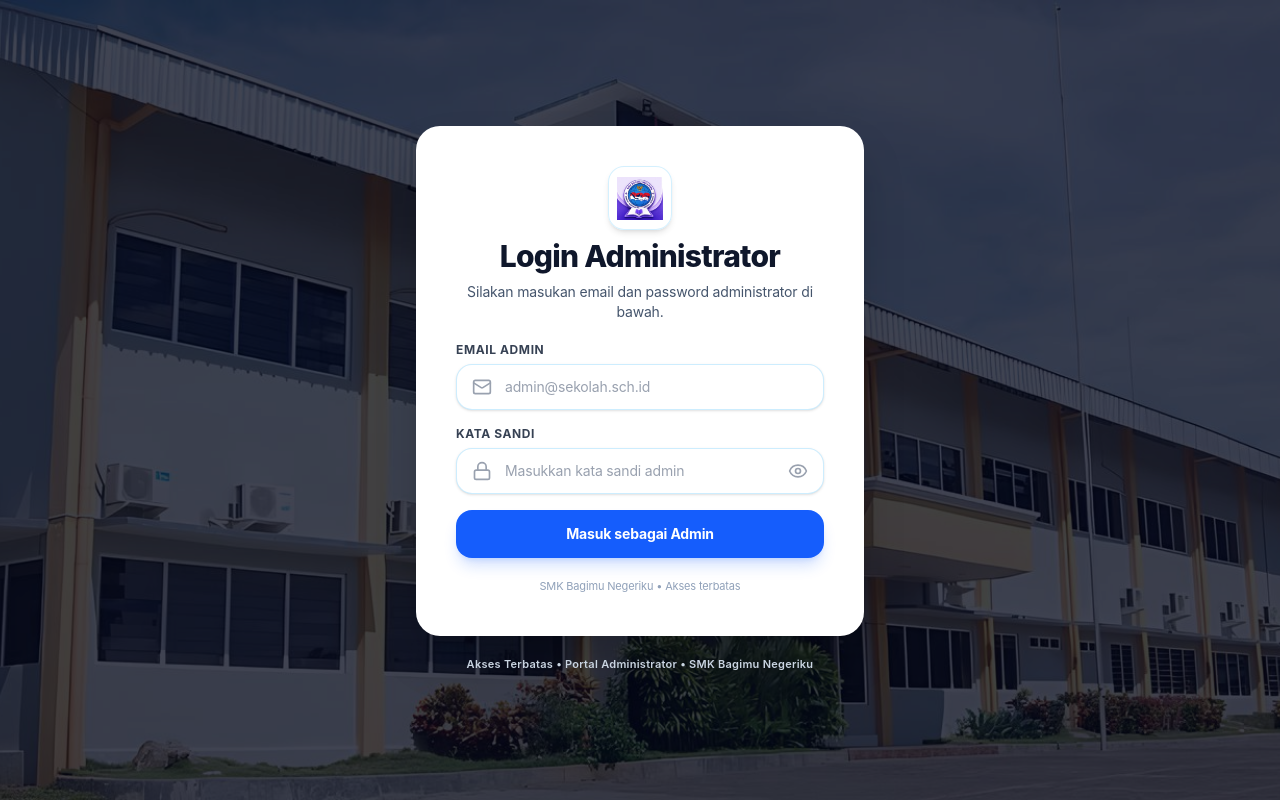
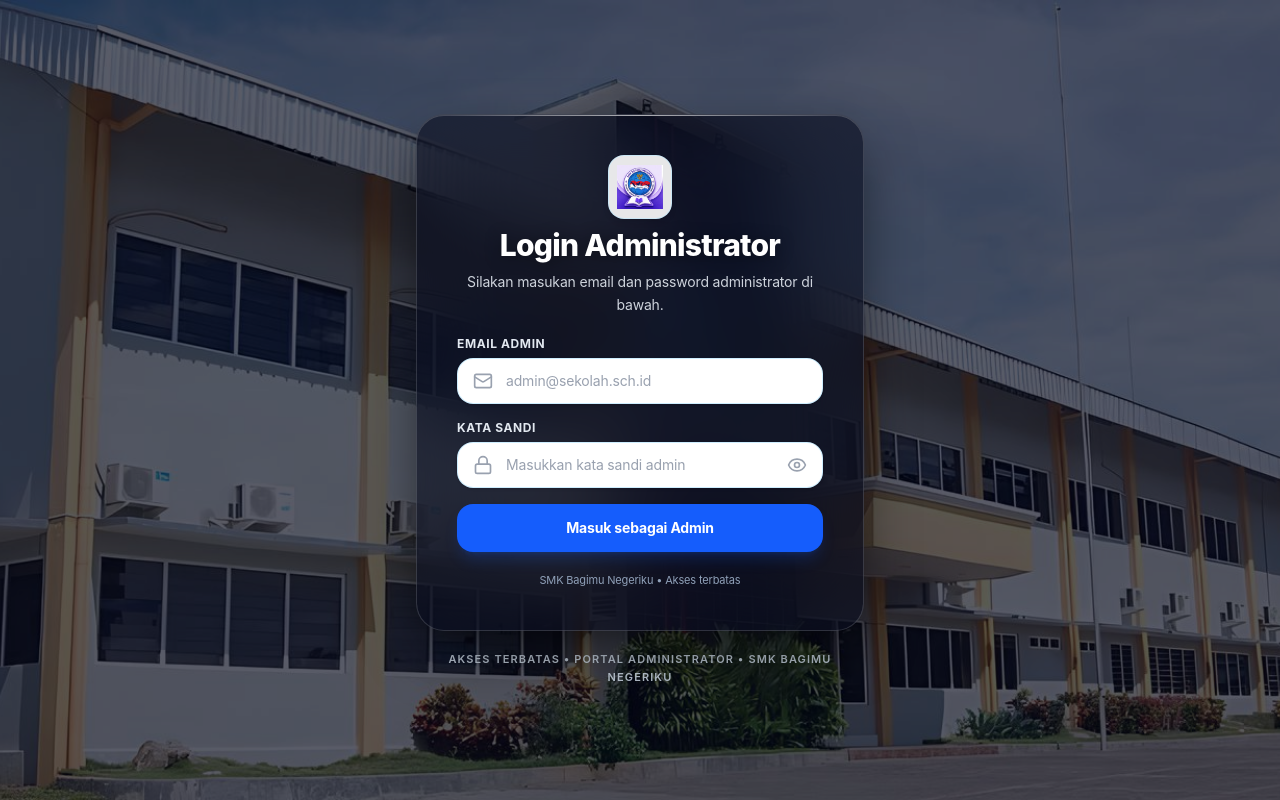
Before and after one commit to rodvin784-commits/SMS-Website-vin, a Next.js app: page /admin/login in a window 1280 px wide. Built offline with nearby package versions, Linux system fonts and the light colour scheme; no server answers.

Commit message:
feat(web): login kartu kaca gelap + AuthLayout bersama + labelClassName IconInput

```diff
--- a/app/admin/login/page.tsx
+++ b/app/admin/login/page.tsx
@@ -54,14 +54,14 @@ export default function AdminLoginPage() {
       <div className="space-y-5">
         <div className="text-center space-y-2">
           <Logo src="/gambar3.png" alt="Logo Sekolah" size={56} />
-          <h1 className="text-2xl sm:text-3xl font-extrabold tracking-tight text-slate-900">Login Administrator</h1>
-          <p className="text-xs sm:text-sm text-slate-600">Silakan masukan email dan password administrator di bawah.</p>
+          <h1 className="text-2xl sm:text-3xl font-extrabold tracking-tight text-white drop-shadow-[0_2px_8px_rgba(0,0,0,0.4)]">Login Administrator</h1>
+          <p className="text-xs sm:text-sm leading-relaxed text-slate-200/90">Silakan masukan email dan password administrator di bawah.</p>
         </div>
         {showError && error && <FeedbackMessage type="error" message={error} />}
         <form onSubmit={handleLogin} className="space-y-4">
-          <IconInput type="email" label="Email Admin" placeholder="admin@sekolah.sch.id" value={email} onChange={e => setEmail(e.target.value)} required />
+          <IconInput type="email" label="Email Admin" labelClassName="text-slate-200" placeholder="admin@sekolah.sch.id" value={email} onChange={e => setEmail(e.target.value)} required />
           <div>
-            <label className="block text-xs font-bold uppercase tracking-wider text-gray-700 mb-1.5">Kata Sandi</label>
+            <label className="block text-xs font-bold uppercase tracking-wider text-slate-200 mb-1.5">Kata Sandi</label>
             <IconInput type="password" placeholder="Masukkan kata sandi admin" value={password} onChange={e => setPassword(e.target.value)} required />
           </div>
           <Button type="submit" loading={loading} fullWidth size="lg">{loading ? 'Memproses...' : 'Masuk sebagai Admin'}</Button>
--- a/app/login/page.tsx
+++ b/app/login/page.tsx
@@ -121,10 +121,10 @@ export default function LoginPage() {
         {/* Header */}
         <div className="text-center space-y-2">
           <Logo src="/gambar3.png" alt="Logo Sekolah" size={64} />
-          <h1 className="text-2xl sm:text-3xl font-extrabold tracking-tight text-gray-900">
+          <h1 className="text-2xl sm:text-3xl font-extrabold tracking-tight text-white drop-shadow-[0_2px_8px_rgba(0,0,0,0.4)]">
             Login Guru
           </h1>
-          <p className="text-xs sm:text-sm text-gray-800">
+          <p className="text-xs sm:text-sm leading-relaxed text-slate-200/90">
             Silakan masukan email dan password guru anda di bawah.
           </p>
         </div>
@@ -140,6 +140,7 @@ export default function LoginPage() {
             <IconInput
               type="email"
               label="Alamat Email"
+              labelClassName="text-slate-200"
               placeholder="nama@email.com"
               value={email}
               onChange={(e) => setEmail(e.target.value)}
@@ -148,7 +149,7 @@ export default function LoginPage() {
           </div>
 
           <div>
-            <label className="block text-xs font-bold uppercase tracking-wider text-gray-700 mb-1.5">
+            <label className="block text-xs font-bold uppercase tracking-wider text-slate-200 mb-1.5">
               Kata Sandi
             </label>
             <IconInput
@@ -158,7 +159,7 @@ export default function LoginPage() {
               onChange={(e) => setPassword(e.target.value)}
               required
             />
-            <p className="text-xs font-semibold text-gray-500 mt-1.5 text-right" title="Hubungi admin sekolah untuk reset kata sandi">
+            <p className="text-xs font-semibold text-slate-300 mt-2 text-right transition-colors hover:text-white" title="Hubungi admin sekolah untuk reset kata sandi">
               Lupa? Hubungi admin
             </p>
           </div>
--- a/components/auth/AuthLayout.tsx
+++ b/components/auth/AuthLayout.tsx
@@ -22,12 +22,15 @@ export default function AuthLayout({ children, badge }: Props) {
         sizes="100vw"
         className="object-cover"
       />
-      <div className="absolute inset-0 bg-slate-950/75" />
+      <div className="absolute inset-0 bg-slate-950/65" />
       <div className="relative w-full max-w-md">
-        <div className="rounded-3xl bg-white p-8 shadow-2xl sm:p-10">
+        {/* Kartu kaca gelap (rekomendasi): kontras stabil di atas foto terang */}
+        <div className="relative overflow-hidden rounded-[28px] border border-white/15 bg-slate-950/55 p-8 shadow-[0_24px_60px_-12px_rgba(0,0,0,0.65),inset_0_1px_0_rgba(255,255,255,0.18)] backdrop-blur-2xl sm:p-10">
+          {/* Kilau halus di atas kartu */}
+          <div className="pointer-events-none absolute inset-x-8 top-0 h-px bg-gradient-to-r from-transparent via-white/60 to-transparent" />
           {children}
         </div>
-        <p className="mt-5 text-center text-[11px] font-semibold tracking-wide text-slate-300">
+        <p className="mt-5 text-center text-[11px] font-semibold tracking-widest uppercase text-slate-300/90">
           {badge} • SMK Bagimu Negeriku
         </p>
       </div>
--- a/components/ui/IconInput.tsx
+++ b/components/ui/IconInput.tsx
@@ -6,13 +6,14 @@ import { Mail, Lock, Eye, EyeOff } from 'lucide-react'
 interface IconInputProps extends Omit<InputHTMLAttributes<HTMLInputElement>, 'type'> {
   type: 'email' | 'password' | 'text'
   label?: string
+  labelClassName?: string // override warna label (default abu gelap; isi text-slate-200 untuk kartu kaca)
   error?: string
   showTogglePassword?: boolean
   onTogglePassword?: () => void
 }
 
 export const IconInput = forwardRef<HTMLInputElement, IconInputProps>(
-  ({ type, label, error, showTogglePassword, onTogglePassword, ...props }, ref) => {
+  ({ type, label, labelClassName, error, showTogglePassword, onTogglePassword, ...props }, ref) => {
     const [showPassword, setShowPassword] = useState(type === 'password' ? false : undefined)
 
     const inputType = type === 'password' && showPassword ? 'text' : type
@@ -20,7 +21,7 @@ export const IconInput = forwardRef<HTMLInputElement, IconInputProps>(
     return (
       <div className="w-full">
         {label && (
-          <label className="block text-xs font-bold uppercase tracking-wider text-gray-700 mb-1.5">
+          <label className={`block text-xs font-bold uppercase tracking-wider mb-1.5 ${labelClassName ?? 'text-gray-700'}`}>
             {label}
           </label>
         )}
```
